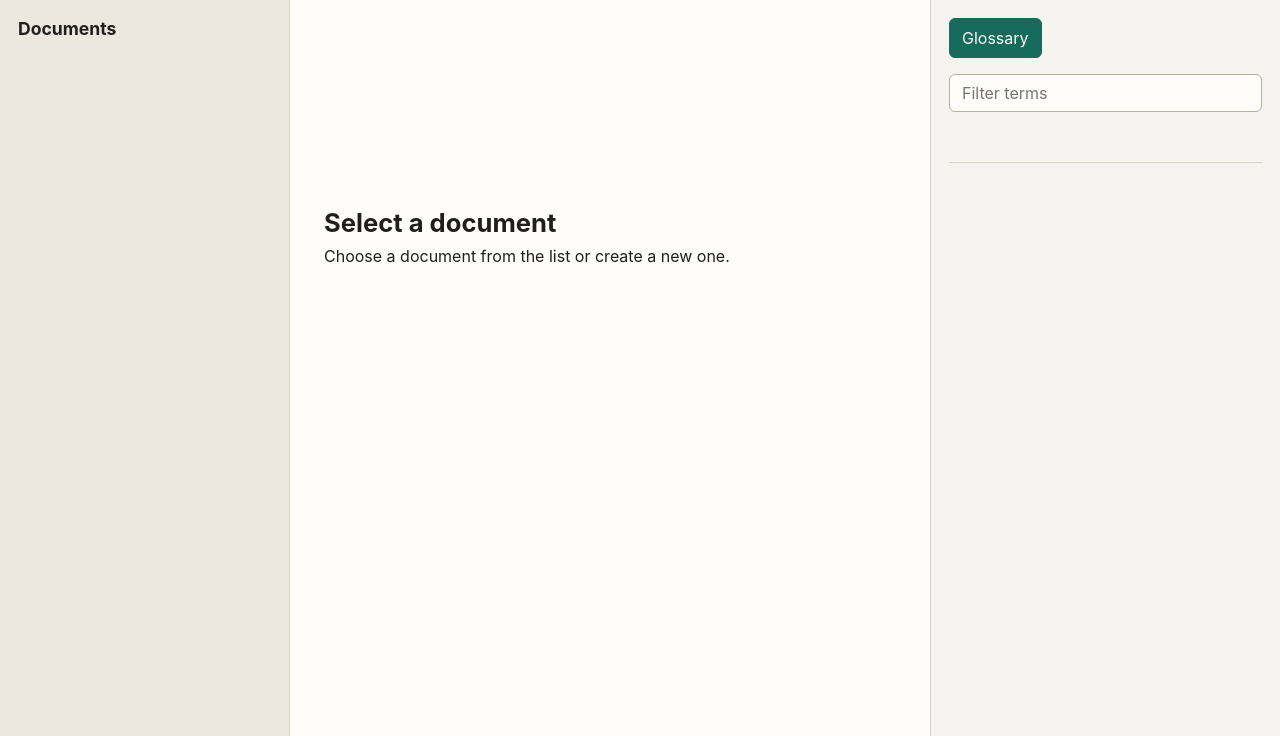
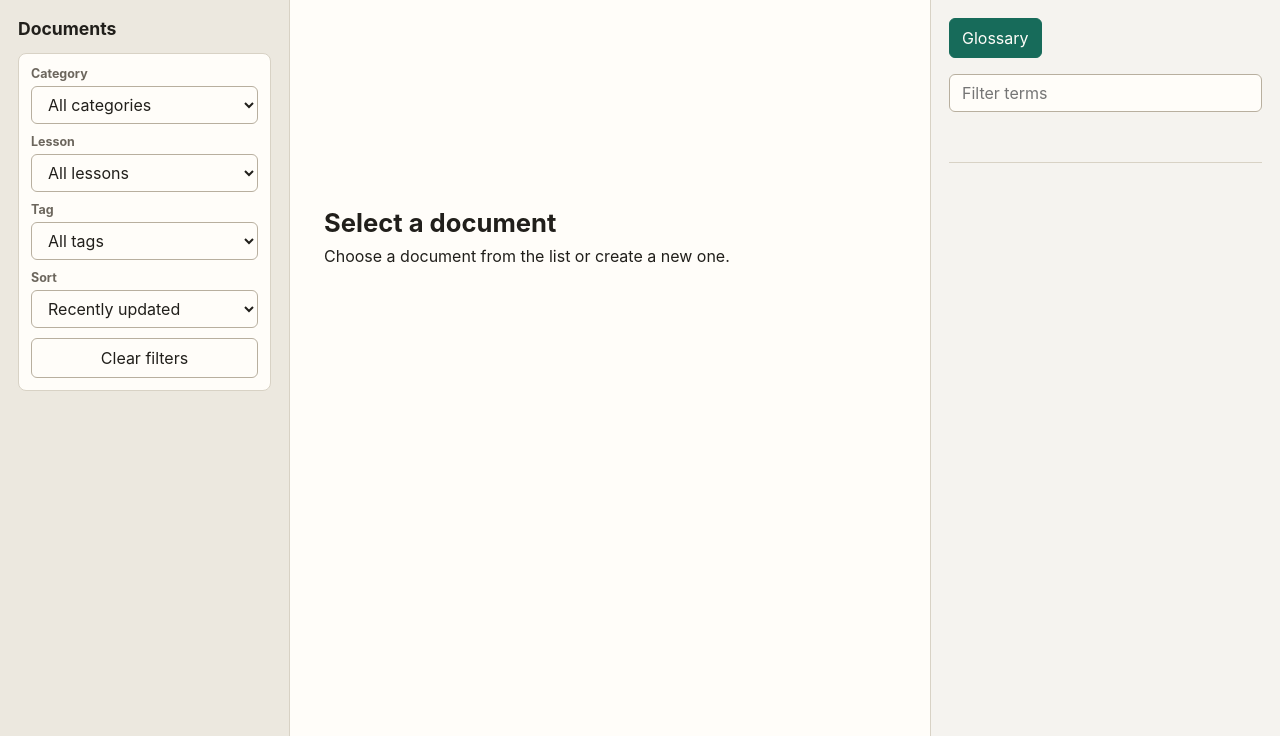
Before and after one commit to Rin-0816/doc-platform, a Python web app: template templates/index.html in a window 1280 px wide. Shown: the part 64-800 px from the top of the page. Run offline with Jinja, Linux system fonts and the light colour scheme; the template is opened without the code that fills it, so the values that code supplies are empty; some libraries are stand-ins or nearby versions.

Commit message:
feat: improve document organization and Japanese labels

```diff
--- a/static/app.css
+++ b/static/app.css
@@ -285,6 +285,32 @@ h3 {
   font-size: 1.1rem;
 }
 
+.document-organizer {
+  display: grid;
+  gap: 10px;
+  margin-top: 14px;
+  padding: 12px;
+  border: 1px solid var(--line);
+  border-radius: 8px;
+  background: var(--surface);
+}
+
+.document-organizer label {
+  display: grid;
+  gap: 5px;
+}
+
+.document-organizer span,
+.field-help {
+  color: var(--muted);
+  font-size: 0.78rem;
+  font-weight: 650;
+}
+
+.document-organizer button {
+  width: 100%;
+}
+
 .document-list,
 .revision-list,
 .glossary-list,
@@ -323,6 +349,13 @@ h3 {
   font-size: 0.875rem;
   -webkit-line-clamp: 2;
   -webkit-box-orient: vertical;
+}
+
+.list-organization {
+  color: var(--accent-strong);
+  font-size: 0.78rem;
+  font-weight: 650;
+  overflow-wrap: anywhere;
 }
 
 .list-meta,
--- a/static/app.js
+++ b/static/app.js
@@ -10,6 +10,18 @@ const translations = {
     docs_short: "Docs",
     show_documents: "Show documents",
     search_documents: "Search documents",
+    document_organizer: "Document organization filters",
+    filter_category: "Category",
+    filter_lesson: "Lesson",
+    filter_tag: "Tag",
+    sort_by: "Sort",
+    sort_updated_desc: "Recently updated",
+    sort_title_asc: "Title A-Z",
+    clear_filters: "Clear filters",
+    all_categories: "All categories",
+    all_lessons: "All lessons",
+    all_tags: "All tags",
+    unfiled: "Unfiled",
     workspace_modes: "Workspace modes",
     viewer: "Viewer",
     creator: "Creator",
@@ -44,7 +56,8 @@ const translations = {
     reset: "Reset",
     save: "Save",
     title: "Title",
-    slug: "Slug",
+    slug: "URL name",
+    slug_help: "Use lowercase letters, numbers, and hyphens.",
     summary: "Summary",
     category: "Category",
     lesson: "Lesson",
@@ -62,6 +75,7 @@ const translations = {
     add_tag: "Add tag",
     image_attachment: "Image attachment",
     image_file: "Image file",
+    image_alt_text: "Alt text",
     upload_and_insert: "Upload and insert",
     markdown: "Markdown",
     markdown_editor: "Markdown editor",
@@ -72,9 +86,13 @@ const translations = {
     document_information: "Document information",
     insert_block: "Insert block",
     heading: "Heading",
+    heading_placeholder: "Heading",
     table: "Table",
+    table_column_1: "Column 1",
+    table_column_2: "Column 2",
     code_block: "Code block",
     quote: "Quote",
+    quote_placeholder: "Quote",
     done: "Done",
     close: "Close",
     draft: "Draft",
@@ -108,7 +126,7 @@ const translations = {
     updated_at: "Updated {date}",
     save_before_upload: "Save the document before uploading images.",
     no_permission: "You do not have permission for this panel.",
-    title_slug_required: "Title and slug are required.",
+    title_slug_required: "Title and URL name are required.",
     saving: "Saving...",
     saved_revision: "Saved revision {id}.",
     saved: "Saved.",
@@ -174,75 +192,93 @@ const translations = {
     something_went_wrong: "Something went wrong.",
   },
   ja: {
-    app_title: "ドキュメントプラットフォーム",
+    app_title: "文書管理",
     docs_short: "文書",
-    show_documents: "ドキュメントを表示",
-    search_documents: "ドキュメントを検索",
-    workspace_modes: "ワークスペースモード",
-    viewer: "ビューアー",
-    creator: "作成ツール",
-    creator_views: "作成ツール表示",
+    show_documents: "文書一覧を表示",
+    search_documents: "文書を検索",
+    document_organizer: "文書の整理条件",
+    filter_category: "分類",
+    filter_lesson: "単元",
+    filter_tag: "タグ",
+    sort_by: "並び順",
+    sort_updated_desc: "更新が新しい順",
+    sort_title_asc: "タイトル順",
+    clear_filters: "条件を解除",
+    all_categories: "すべての分類",
+    all_lessons: "すべての単元",
+    all_tags: "すべてのタグ",
+    unfiled: "未分類",
+    workspace_modes: "表示モード",
+    viewer: "閲覧",
+    creator: "作成",
+    creator_views: "作成画面",
     read: "閲覧",
     edit: "編集",
     history: "履歴",
     username: "ユーザー名",
     password: "パスワード",
-    sign_in: "サインイン",
+    sign_in: "ログイン",
     language: "言語",
     sign_out: "サインアウト",
     new: "新規",
-    panels: "パネル",
-    documents: "ドキュメント",
-    document_detail: "ドキュメント詳細",
-    select_document: "ドキュメントを選択",
-    choose_document_hint: "一覧からドキュメントを選ぶか、新規作成してください。",
+    panels: "補助",
+    documents: "文書一覧",
+    document_detail: "文書詳細",
+    select_document: "文書を選択",
+    choose_document_hint: "一覧から文書を選ぶか、新規作成してください。",
     comments: "コメント",
     refresh: "更新",
     target: "対象",
-    document: "ドキュメント",
+    document: "文書",
     text_selection: "テキスト選択",
     image: "画像",
-    mermaid_block: "Mermaid ブロック",
+    mermaid_block: "図表ブロック",
     use_selection: "選択範囲を使う",
     comment: "コメント",
     add_comment: "コメントを追加",
-    document_editor: "ドキュメントエディター",
-    edit_document: "ドキュメントを編集",
-    new_document: "新規ドキュメント",
+    document_editor: "文書編集",
+    edit_document: "文書を編集",
+    new_document: "新規文書",
     reset: "リセット",
     save: "保存",
     title: "タイトル",
-    slug: "スラッグ",
+    slug: "URL名",
+    slug_help: "URLに使う短い名前です。半角英数字とハイフンを使います。",
     summary: "概要",
-    category: "カテゴリ",
-    lesson: "レッスン",
+    category: "分類",
+    lesson: "単元",
     tags: "タグ",
-    classification: "分類",
-    no_category: "カテゴリなし",
-    no_lesson: "レッスンなし",
-    new_category: "新規カテゴリ",
-    new_lesson: "新規レッスン",
-    category_name: "カテゴリ名",
-    lesson_name: "レッスン名",
+    classification: "分類情報",
+    no_category: "分類なし",
+    no_lesson: "単元なし",
+    new_category: "新しい分類",
+    new_lesson: "新しい単元",
+    category_name: "分類名",
+    lesson_name: "単元名",
     tag_name: "タグ名",
-    add_category: "カテゴリを追加",
-    add_lesson: "レッスンを追加",
+    add_category: "分類を追加",
+    add_lesson: "単元を追加",
     add_tag: "タグを追加",
     image_attachment: "画像添付",
     image_file: "画像ファイル",
+    image_alt_text: "画像の説明",
     upload_and_insert: "アップロードして挿入",
-    markdown: "Markdown",
-    markdown_editor: "Markdown エディター",
-    markdown_preview: "Markdown プレビュー",
+    markdown: "本文",
+    markdown_editor: "本文エディター",
+    markdown_preview: "本文確認",
     preview: "プレビュー",
     review: "確認",
-    document_preview: "ドキュメント確認",
-    document_information: "ドキュメント情報",
-    insert_block: "ブロックを挿入",
+    document_preview: "文書確認",
+    document_information: "文書情報",
+    insert_block: "部品を挿入",
     heading: "見出し",
+    heading_placeholder: "見出し",
     table: "表",
-    code_block: "コードブロック",
+    table_column_1: "項目1",
+    table_column_2: "項目2",
+    code_block: "コード",
     quote: "引用",
+    quote_placeholder: "引用文",
     done: "完了",
     close: "閉じる",
     draft: "下書き",
@@ -253,30 +289,30 @@ const translations = {
     against: "比較対象",
     compare: "比較",
     restore: "復元",
-    reference_panels: "参照パネル",
-    auxiliary_panels: "補助パネル",
+    reference_panels: "補助情報",
+    auxiliary_panels: "補助情報",
     glossary: "用語集",
-    plugins: "プラグイン",
+    plugins: "拡張機能",
     search_glossary: "用語集を検索",
     filter_terms: "用語を絞り込む",
-    plugin_administration: "プラグイン管理",
-    mobile_panels: "モバイルパネル",
-    work: "作業",
-    select_document_text_first: "先にドキュメント本文を選択してください。",
+    plugin_administration: "拡張機能管理",
+    mobile_panels: "画面切替",
+    work: "本文",
+    select_document_text_first: "先に文書本文を選択してください。",
     request_failed: "リクエストに失敗しました ({status})",
-    loading_documents: "ドキュメントを読み込み中...",
+    loading_documents: "文書を読み込み中...",
     loading_taxonomy: "分類を読み込み中...",
     taxonomy_name_required: "名前は必須です。",
     taxonomy_created: "{name} を追加しました。",
-    no_documents_found: "ドキュメントが見つかりません。",
+    no_documents_found: "文書が見つかりません。",
     total_count: "合計 {count} 件",
-    untitled_document: "無題のドキュメント",
+    untitled_document: "無題の文書",
     no_summary: "概要なし",
-    loading_document: "ドキュメントを読み込み中...",
+    loading_document: "文書を読み込み中...",
     updated_at: "更新 {date}",
-    save_before_upload: "画像をアップロードする前にドキュメントを保存してください。",
-    no_permission: "このパネルを操作する権限がありません。",
-    title_slug_required: "タイトルとスラッグは必須です。",
+    save_before_upload: "画像をアップロードする前に文書を保存してください。",
+    no_permission: "この操作の権限がありません。",
+    title_slug_required: "タイトルとURL名は必須です。",
     saving: "保存中...",
     saved_revision: "改訂 {id} を保存しました。",
     saved: "保存しました。",
@@ -304,7 +340,7 @@ const translations = {
     mermaid_number: "Mermaid {number}",
     no_text_selected: "テキストが選択されていません。",
     no_attachment_images: "添付画像がありません。",
-    no_mermaid_blocks: "Mermaid ブロックがありません。",
+    no_mermaid_blocks: "図表ブロックがありません。",
     loading_revisions: "改訂を読み込み中...",
     no_revisions_yet: "改訂はまだありません。",
     need_two_revisions: "差分には 2 件以上の改訂が必要です。",
@@ -318,8 +354,8 @@ const translations = {
     loading_glossary: "用語集を読み込み中...",
     no_glossary_terms_found: "用語が見つかりません。",
     untitled_term: "無題の用語",
-    loading_plugins: "プラグインを読み込み中...",
-    no_plugins_installed: "インストール済みプラグインはありません。",
+    loading_plugins: "拡張機能を読み込み中...",
+    no_plugins_installed: "インストール済み拡張機能はありません。",
     no_version: "バージョンなし",
     plugin_status_unknown: "不明",
     plugin_status_enabled: "有効",
@@ -348,19 +384,19 @@ const CORE_INSERT_BLOCKS = [
     id: "heading",
     labelKey: "heading",
     icon: "heading-2",
-    markdown: "## Heading",
+    markdown: () => `## ${t("heading_placeholder")}`,
   },
   {
     id: "table",
     labelKey: "table",
     icon: "table",
-    markdown: "| Column 1 | Column 2 |\n| --- | --- |\n|  |  |",
+    markdown: () => `| ${t("table_column_1")} | ${t("table_column_2")} |\n| --- | --- |\n|  |  |`,
   },
   {
     id: "image",
     labelKey: "image",
     icon: "image",
-    markdown: "![Alt text](image-url)",
+    markdown: () => `![${t("image_alt_text")}](image-url)`,
   },
   {
     id: "code",
@@ -372,7 +408,7 @@ const CORE_INSERT_BLOCKS = [
     id: "quote",
     labelKey: "quote",
     icon: "quote",
-    markdown: "> Quote",
+    markdown: () => `> ${t("quote_placeholder")}`,
   },
   {
     id: "mermaid",
@@ -384,6 +420,12 @@ const CORE_INSERT_BLOCKS = [
 
 let frontendPlugins = [];
 let frontendPluginTranslations = { en: {}, ja: {} };
+const localizedTaxonomyNames = {
+  ja: {
+    general: "未分類",
+    "getting-started": "はじめに",
+  },
+};
 
 const state = {
   session: null,
@@ -415,6 +457,10 @@ const elements = {
   searchForm: document.querySelector('[data-form="document-search"]'),
   searchInput: document.querySelector("#document-search"),
   documentCount: document.querySelector("#document-count"),
+  documentCategoryFilter: document.querySelector("#document-category-filter"),
+  documentLessonFilter: document.querySelector("#document-lesson-filter"),
+  documentTagFilter: document.querySelector("#document-tag-filter"),
+  documentSort: document.querySelector("#document-sort"),
   documentListStatus: document.querySelector("#document-list-status"),
   documentList: document.querySelector("#document-list"),
   documentEmpty: document.querySelector("#document-empty"),
@@ -500,6 +546,7 @@ async function boot() {
     renderDocumentList();
     renderGlossaryList();
     renderTaxonomyControls();
+    renderDocumentFilterControls();
   }
 }
 
@@ -512,6 +559,14 @@ function bindEvents() {
   elements.searchInput.addEventListener("input", debounce(() => {
     loadDocuments(elements.searchInput.value.trim());
   }, 240));
+  [
+    elements.documentCategoryFilter,
+    elements.documentLessonFilter,
+    elements.documentTagFilter,
+    elements.documentSort,
+  ].forEach((control) => {
+    control.addEventListener("change", () => loadDocuments(elements.searchInput.value.trim()));
+  });
   elements.editorForm.addEventListener("submit", saveDocument);
   elements.editorForm.addEventListener("input", () => {
     renderCreatorDraft();
@@ -627,6 +682,9 @@ async function handleClick(event) {
       break;
     case "create-tag":
       await createTaxonomyItem("tags");
+      break;
+    case "clear-document-filters":
+      clearDocumentFilters();
       break;
     case "toggle-aux":
       elements.shell.dataset.auxOpen = elements.shell.dataset.auxOpen !== "true";
@@ -783,6 +841,7 @@ async function logout() {
   renderRevisionList();
   renderGlossaryList();
   renderTaxonomyControls();
+  renderDocumentFilterControls();
   renderDocumentDetail();
   renderComments();
 }
@@ -799,9 +858,11 @@ function renderSession(errorMessage = "") {
 
 async function loadDocuments(query = "") {
   setStatus(elements.documentListStatus, t("loading_documents"));
-  const path = query
-    ? `/api/search?${new URLSearchParams({ q: query, type: "document", page_size: "20" })}`
-    : "/api/documents?page_size=20";
+  const params = documentQueryParams(query);
+  const hasSearch = query || params.has("category_id") || params.has("lesson_id") || params.has("tag");
+  const path = hasSearch
+    ? `/api/search?${params}`
+    : `/api/documents?${params}`;
 
   try {
     const payload = await request(path);
@@ -810,8 +871,16 @@ async function loadDocuments(query = "") {
     renderDocumentList();
     setStatus(elements.documentListStatus, state.documents.length ? "" : t("no_documents_found"));
 
-    if (!state.selectedDocument && state.documents[0]) {
+    const selectedStillVisible = state.selectedDocument
+      && state.documents.some((documentItem) => String(documentItem.id) === String(state.selectedDocument.id));
+    if (state.documents[0] && !selectedStillVisible) {
       await selectDocument(state.documents[0].id);
+    } else if (!state.documents.length) {
+      state.selectedDocument = null;
+      state.editorSeed = null;
+      state.comments = [];
+      renderDocumentDetail();
+      renderComments();
     }
   } catch (error) {
     state.documents = [];
@@ -819,6 +888,30 @@ async function loadDocuments(query = "") {
     renderDocumentList();
     setStatus(elements.documentListStatus, readableError(error), true);
   }
+}
+
+function documentQueryParams(query = "") {
+  const params = new URLSearchParams({ page_size: "20", sort: elements.documentSort.value || "updated_desc" });
+  if (query) {
+    params.set("q", query);
+    params.set("type", "document");
+  }
+  const categoryId = elements.documentCategoryFilter.value;
+  const lessonId = elements.documentLessonFilter.value;
+  const tag = elements.documentTagFilter.value;
+  if (categoryId) {
+    params.set("category_id", categoryId);
+    params.set("type", "document");
+  }
+  if (lessonId) {
+    params.set("lesson_id", lessonId);
+    params.set("type", "document");
+  }
+  if (tag) {
+    params.set("tag", tag);
+    params.set("type", "document");
+  }
+  return params;
 }
 
 async function loadTaxonomy() {
@@ -832,15 +925,29 @@ async function loadTaxonomy() {
     state.lessons = listItems(lessons).map(normalizeTaxonomyItem).sort(compareByPosition);
     state.tags = listItems(tags).map(normalizeTaxonomyItem).sort(compareByName);
     renderTaxonomyControls();
+    renderDocumentFilterControls();
   } catch (error) {
     state.categories = [];
     state.lessons = [];
     state.tags = [];
     renderTaxonomyControls();
+    renderDocumentFilterControls();
     if (state.session) {
       setStatus(elements.editorStatus, readableError(error), true);
     }
   }
+}
+
+function renderDocumentFilterControls() {
+  const selectedCategory = elements.documentCategoryFilter.value;
+  const selectedLesson = elements.documentLessonFilter.value;
+  const selectedTag = elements.documentTagFilter.value;
+  replaceTaxonomyOptions(elements.documentCategoryFilter, state.categories, t("all_categories"));
+  replaceTaxonomyOptions(elements.documentLessonFilter, state.lessons, t("all_lessons"));
+  replaceTaxonomyOptions(elements.documentTagFilter, state.tags, t("all_tags"), "slug");
+  elements.documentCategoryFilter.value = hasOption(elements.documentCategoryFilter, selectedCategory) ? selectedCategory : "";
+  elements.documentLessonFilter.value = hasOption(elements.documentLessonFilter, selectedLesson) ? selectedLesson : "";
+  elements.documentTagFilter.value = hasOption(elements.documentTagFilter, selectedTag) ? selectedTag : "";
 }
 
 function renderTaxonomyControls(documentItem = state.editorSeed || blankDocument()) {
@@ -870,11 +977,20 @@ function renderTaxonomyControls(documentItem = state.editorSeed || blankDocument
   );
 }
 
-function replaceTaxonomyOptions(select, items, emptyLabel) {
+function replaceTaxonomyOptions(select, items, emptyLabel, valueKey = "id") {
   select.replaceChildren(
     new Option(emptyLabel, ""),
-    ...items.map((item) => new Option(item.name || item.slug || String(item.id), item.id)),
+    ...items.map((item) => new Option(displayName(item) || String(item.id), item[valueKey] || item.id)),
   );
+}
+
+function clearDocumentFilters() {
+  elements.documentCategoryFilter.value = "";
+  elements.documentLessonFilter.value = "";
+  elements.documentTagFilter.value = "";
+  elements.documentSort.value = "updated_desc";
+  elements.searchInput.value = "";
+  loadDocuments();
 }
 
 async function createTaxonomyItem(kind) {
@@ -920,6 +1036,7 @@ async function createTaxonomyItem(kind) {
     );
     config.input.value = "";
     renderTaxonomyControls(documentFromEditorDraft());
+    renderDocumentFilterControls();
     if (config.select) {
       config.select.value = String(created.id);
     } else {
@@ -950,6 +1067,7 @@ function renderDocumentList() {
       button.classList.toggle("is-active", documentItem.id === state.selectedDocument?.id);
       button.innerHTML = `
         <span class="list-title">${escapeHtml(documentItem.title || t("untitled_document"))}</span>
+        <span class="list-organization">${escapeHtml(documentOrganizationLabel(documentItem))}</span>
         <span class="list-summary">${escapeHtml(documentItem.summary || t("no_summary"))}</span>
         <span class="list-meta">${escapeHtml(formatDate(documentItem.updated_at))}</span>
       `;
@@ -957,6 +1075,15 @@ function renderDocumentList() {
       return item;
     }),
   );
+}
+
+function documentOrganizationLabel(documentItem) {
+  const location = [
+    displayName(documentItem.category),
+    displayName(documentItem.lesson),
+  ].filter(Boolean).join(" / ");
+  const tags = (documentItem.tags || []).map((tag) => displayName(tag)).filter(Boolean).join(", ");
+  return [location || t("unfiled"), tags].filter(Boolean).join(" · ");
 }
 
 async function selectDocument(id) {
@@ -2317,6 +2444,7 @@ function rerenderLocalizedContent() {
   renderGlossaryList();
   renderGlossaryDetail();
   renderTaxonomyControls();
+  renderDocumentFilterControls();
   renderPlugins();
   updateEditorHeading();
   renderCreatorDraft();
@@ -2483,7 +2611,11 @@ function displayName(value) {
   if (!value) {
     return "";
   }
-  return typeof value === "object" ? value.name || value.title || value.slug || "" : String(value);
+  if (typeof value !== "object") {
+    return String(value);
+  }
+  const localized = localizedTaxonomyNames[state.language]?.[value.slug];
+  return localized || value.name || value.title || value.slug || "";
 }
 
 function formatDate(value) {
--- a/templates/index.html
+++ b/templates/index.html
@@ -52,6 +52,28 @@
       <div class="rail-heading">
         <h1 data-i18n="documents">Documents</h1>
         <span id="document-count" class="muted"></span>
+      </div>
+      <div class="document-organizer" aria-label="Document organization filters" data-i18n-aria-label="document_organizer">
+        <label>
+          <span data-i18n="filter_category">Category</span>
+          <select id="document-category-filter"></select>
+        </label>
+        <label>
+          <span data-i18n="filter_lesson">Lesson</span>
+          <select id="document-lesson-filter"></select>
+        </label>
+        <label>
+          <span data-i18n="filter_tag">Tag</span>
+          <select id="document-tag-filter"></select>
+        </label>
+        <label>
+          <span data-i18n="sort_by">Sort</span>
+          <select id="document-sort">
+            <option value="updated_desc" data-i18n="sort_updated_desc">Recently updated</option>
+            <option value="title_asc" data-i18n="sort_title_asc">Title A-Z</option>
+          </select>
+        </label>
+        <button type="button" data-action="clear-document-filters" data-i18n="clear_filters">Clear filters</button>
       </div>
       <div id="document-list-status" class="status-line" aria-live="polite"></div>
       <ol id="document-list" class="document-list"></ol>
@@ -189,6 +211,7 @@
                     <label>
                       <span data-i18n="slug">Slug</span>
                       <input name="slug" required>
+                      <span class="field-help" data-i18n="slug_help">Short name used in the URL.</span>
                     </label>
                   </div>
                   <label>
```
Also changed, not shown: HANDOFF.md (+2 -2 lines), app/db.py (+8 -3 lines), app/server.py (+7 -1 lines), docs/specs/api-specification.md (+2 -0 lines), docs/specs/screen-specification.md (+1 -1 lines), tests/test_backend.py (+19 -2 lines), README.md, plugins/ict_learning/frontend.js.
